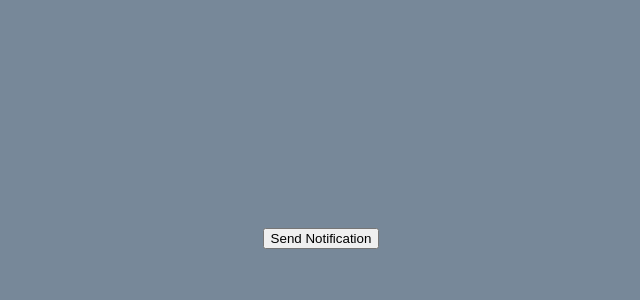
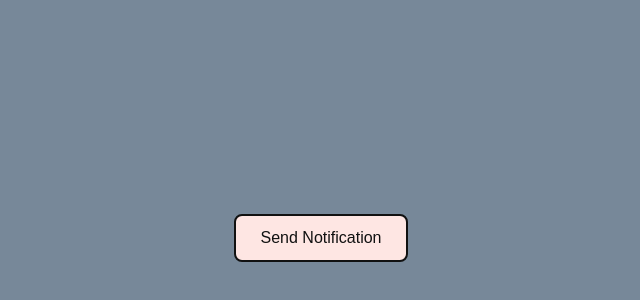
Before and after one commit to rezamini/javascript-push-notification, a plain HTML site: page index.html in a window 1280 px wide. Shown: the part 170-470 px from the top of the page, without its empty margins (319-959 px from the left). Drawn offline with Linux system fonts and the light colour scheme.

Commit message:
- added push notification button styles

```diff
--- a/style.css
+++ b/style.css
@@ -9,3 +9,20 @@ body {
   height: 100vh;
   gap: 1em;
 }
+
+.button {
+  border: 2px solid #111;
+  border-radius: 8px;
+  align-items: center;
+  background-color: #fee6e3;
+  box-sizing: border-box;
+  height: 48px;
+  color: #111;
+  cursor: pointer;
+  /* font-family: Inter,sans-serif; */
+  font-size: 16px;
+  line-height: 24px;
+  max-width: 100%;
+  padding: 0 25px;
+  position: relative;
+}
```
